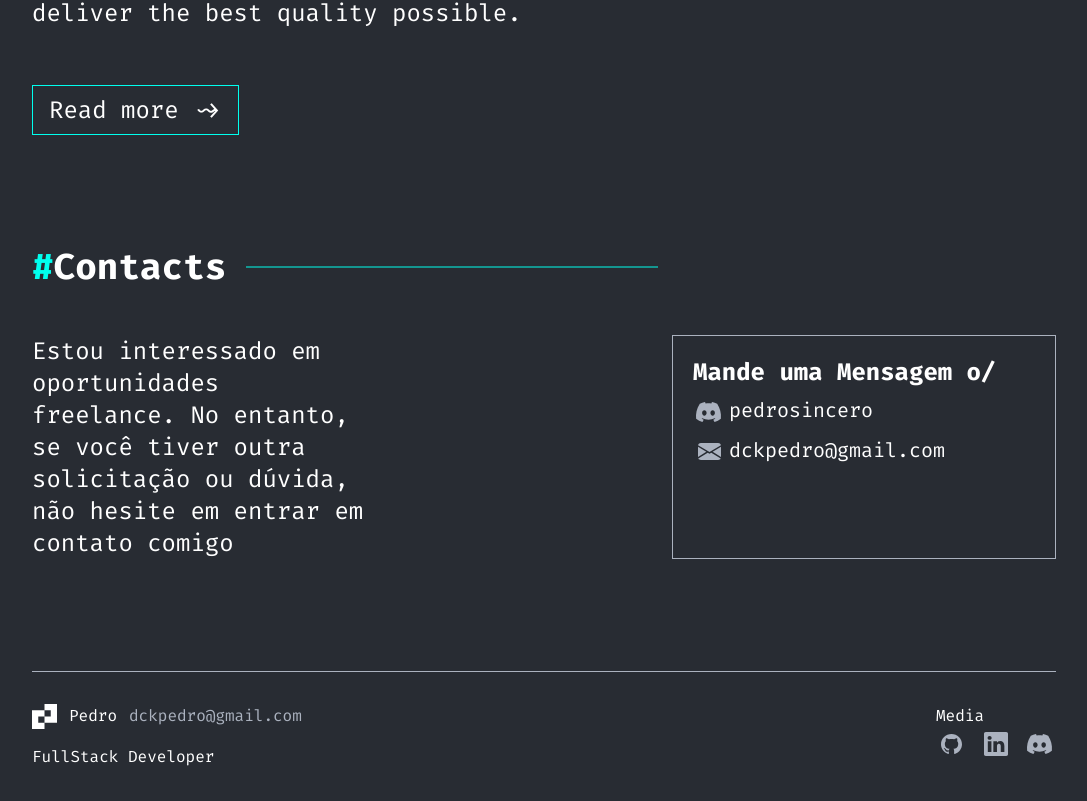
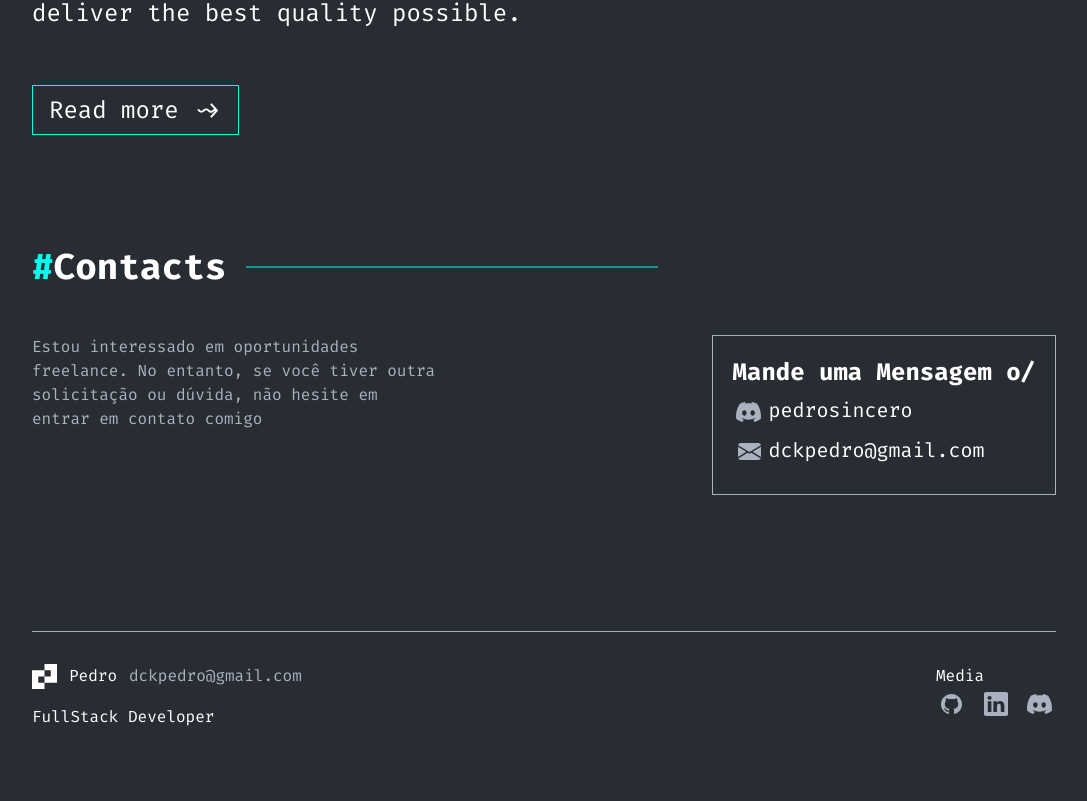
Before and after one commit to PedroSincero/Portfolio, a React (Vite) app: page / in a window 1280 px wide. Shown: the part 3091-3892 px from the top of the page, without its empty margins (96-1183 px from the left). After the commit the page ends 3852 px from the top, so only its background shows below. Built offline with nearby package versions, Linux system fonts and the light colour scheme.

Commit message:
ajustando contacts

```diff
--- a/src/App.jsx
+++ b/src/App.jsx
@@ -9,6 +9,7 @@ import Footer from './components/Footer'
 
 export default function App() {
   return (
+    <>
     <div className=" mx-8 lg:w-4/5 lg:mx-auto">
       <Header />
       <Midias />
@@ -18,8 +19,9 @@ export default function App() {
         <Skills />
         <AboutMe />
         <Contacts />
+      </div>
         <Footer />
-      </div>
     </div>
+    </>
   )
 }
--- a/src/components/Contacts/index.jsx
+++ b/src/components/Contacts/index.jsx
@@ -4,20 +4,20 @@ import Email from '../../assets/Email (1).svg'
 
 export default function Contacts() {
   return (
-    <div className='hidden lg:block'>
+    <div className='hidden lg:block h-96'>
       <div className="hidden lg:flex pb-12">
         <p className='text-4xl font-bold'><span className='text-primary'>#</span>Contacts</p>
         <img className=' w-2/4 px-5 pr-20' src={Line} alt="Line" />
       </div>
 
-      <div className='flex justify-between'>
-        <div className='text-2xl w-1/3'>
+      <div className='flex justify-between h-2/3'>
+        <div className='text-1xl w-2/5 text-secondary'>
           <p>
             Estou interessado em oportunidades freelance. No entanto, se você tiver outra solicitação ou dúvida, não hesite em entrar em contato comigo
           </p>
         </div>
 
-        <div className='flex flex-col w-96 border border-secondary p-4'>
+        <div className='flex flex-col border border-secondary p-4 sticky top-full left-full h-40'>
           <h1 className=' text-2xl font-bold p-1'> Mande uma Mensagem o/</h1>
           <div className='flex text-xl gap-1 p-1'>
             <img src={Discord} alt="discord logo" />
```
